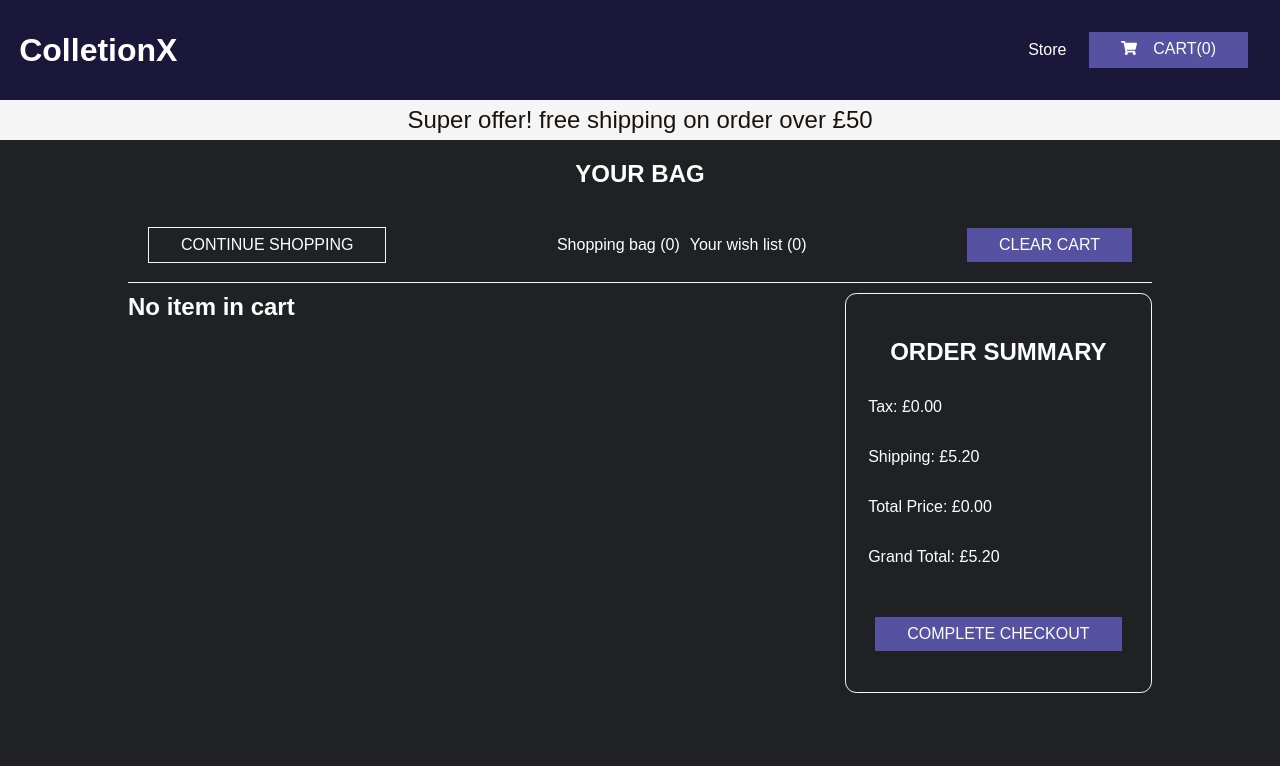
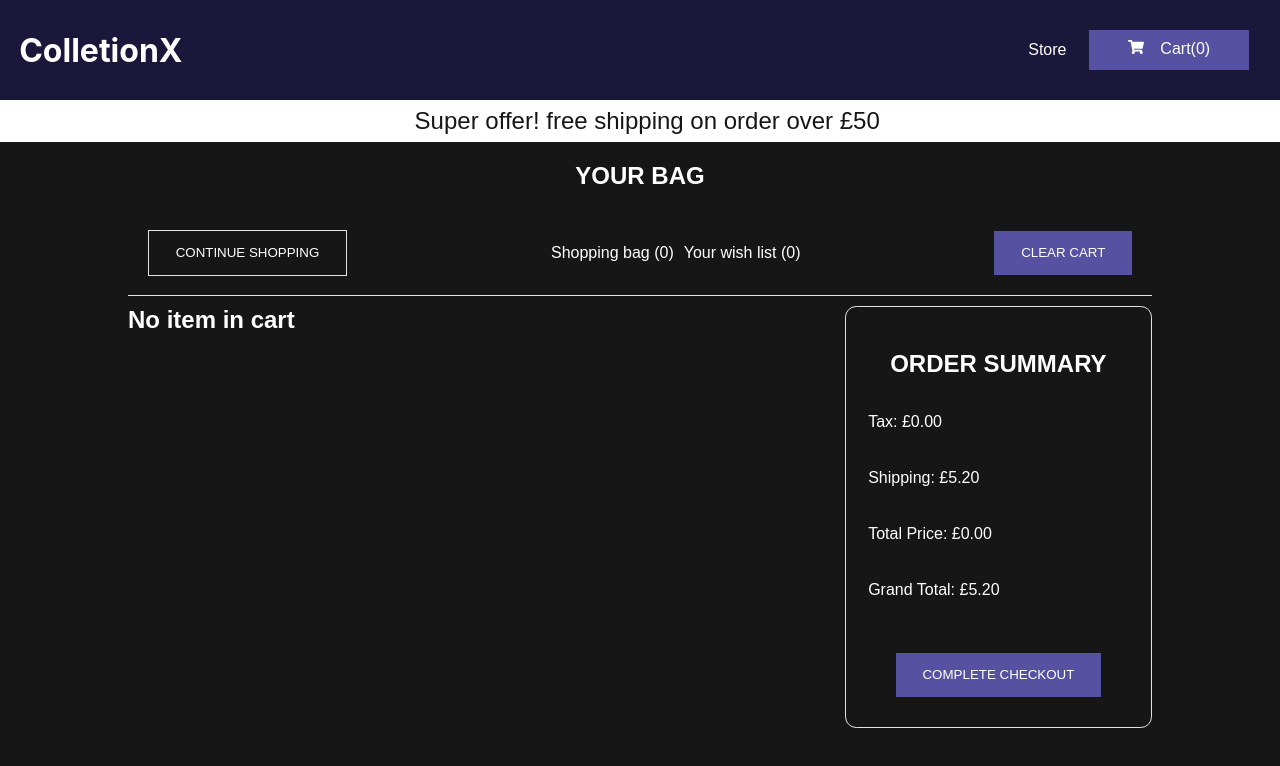
Before and after one commit to unaben/osc_tech_test, a React (Create React App) app: page /cart in a window 1280 px wide. Shown: the top 766 px of the page. Built offline with nearby package versions, Linux system fonts and the light colour scheme.

Commit message:
[master] fix style

```diff
--- a/src/App.css
+++ b/src/App.css
@@ -7,13 +7,75 @@
   font-family: "Urbanist", sans-serif;
 }
 
-body {
-  background-color: #202124 !important;
+:root {
+  --color-dark: #161616;
+  --color-dark1: #161616;
+  --color-ocean: #5652a1;
+  --color-grass: #3dd28d;
+  --color-snow: #ffffff;
+  --color-salmon: #830d0d;
+  --color-sun: #feee7d;
+  --color-alge: #7999a9;
+  --color-flower: #1b173a;
+  --color-smoke: #e4e4e4;
+
+  --borderRadius: 36px;
+
+  --font-face: -apple-system, BlinkMacSystemFont, "Segoe UI", Roboto, Helvetica,
+    Arial, sans-serif, "Apple Color Emoji", "Segoe UI Emoji", "Segoe UI Symbol";
 }
 
+body {
+  background-color: var(--color-dark1) !important;
+  min-height: 100vh;
+  font-family: var(--font-face);
+}
+
+h1 {
+  color: var(--color-snow);
+  font-family: var(--font-face);
+  font-size: 2rem;
+  font-weight: 700;
+}
+
+p {
+  color: var(--color-snow);
+  font-weight: 400;
+  line-height: 1.5;
+}
 
 button {
-  font-size: .1rem;
+  display: flex;
+  overflow: hidden;
+
+  height: fit-content;
+
+  cursor: pointer;
+  user-select: none;
+  text-align: center;
+  white-space: nowrap;
+  text-decoration: none !important;
+  text-transform: none;
+  text-transform: capitalize;
+
+  border: 0 none;
+
+  margin: 1.2rem 0rem;
+  padding: 1em 2em;
+
+  /* font-size: 1rem; */
+  font-weight: 500;
+  line-height: 1.3;
+
+  -webkit-appearance: none;
+  -moz-appearance: none;
+  appearance: none;
+
+  justify-content: center;
+  align-items: center;
+  /* flex: 0 0 160px; */
+  /*
+  box-shadow: 2px 5px 10px var(--color-smoke); */
 }
 
 .app-container {
@@ -40,31 +102,13 @@ button {
 
 .add-btn,
 .btn {
-  background: #5652a1;
-  padding: 0.5em 2em;
-  font-size: 1rem;
-  border: none;
-  outline: none;
-  cursor: pointer;
-  text-transform: uppercase;
-  margin: 1.2rem 0rem;
-  height: fit-content;
-  color: white;
+  background: var(--color-ocean);
+  color: var(--color-snow);
 }
 
 .add-btn:hover,
 .btn:hover {
   background-color: #3933b3;
-}
-
-.qty {
-  width: 150px;
-  height: 150px;
-  padding: 0.7em;
-  border-radius: 30%;
-  border: 1px solid black;
-  background-color: white;
-  color: black;
 }
 
 .mt {
@@ -76,7 +120,7 @@ button {
 }
 
 .qty-btn {
-  color: white;
+  color: var(--color-snow);
   font-size: 1.1rem;
   background-color: inherit;
   border: none;
@@ -85,7 +129,7 @@ button {
 }
 
 .bg {
-  border: 1px solid whitesmoke !important;
-  color: white !important;
+  border: 1px solid var(--color-smoke) !important;
+  color: var(--color-snow) !important;
   background: inherit;
 }
--- a/src/components/CartItems/CartItems.css
+++ b/src/components/CartItems/CartItems.css
@@ -1,6 +1,6 @@
 .cart-item-container {
   min-height: 100vh;
-  color: white;
+  color: var(--color-snow);
   max-width: 80%;
   margin: 0px auto;
   padding-bottom: 30px;
@@ -8,7 +8,7 @@
 
 .cart-item-frame {
   min-height: 120px;
-  border-bottom: 1px solid whitesmoke;
+  border-bottom: 1px solid var(--color-smoke);
   margin-bottom: 10px;
 }
 
@@ -26,11 +26,11 @@
 }
 
 .btn-container button:nth-child(1):hover {
-  background: rgb(47, 45, 45);
+  background: var(--color-dark);
 }
 
 .btn-container button a {
-  color: white;
+  color: var(--color-snow);
 }
 
 .cartList-container {
@@ -44,7 +44,7 @@
 }
 
 .clear-cart-btn:hover {
-  background-color: #830d0d;
+  background-color: var(--color-salmon);
 }
 
 @media only screen and (max-width: 960px) {
--- a/src/components/CartList/CartList.css
+++ b/src/components/CartList/CartList.css
@@ -2,14 +2,14 @@
   width: 100%;
   display: flex;
   padding: 1em;
-  border-bottom: 1px solid whitesmoke;
+  border-bottom: 1px solid var(--color-smoke);
 }
 
 .image-container {
   width: 200px;
   height: 200px;
   max-width: 200px;
-  background-color: white;
+  background-color: var(--smoke-snow);
 }
 
 .image-container img {
@@ -42,7 +42,7 @@
 }
 
 .delete-icon:hover {
-  color: #830d0d;
+  color: var(--color-salmon);
 }
 
 @media only screen and (max-width: 960px) {
--- a/src/components/Checkout/Checkout.css
+++ b/src/components/Checkout/Checkout.css
@@ -8,23 +8,25 @@
   height: 300px;
   max-width: 80%;
   width: 800px;
-  background-color: whitesmoke;
+  background-color: var(--color-snow);
   display: flex;
   justify-content: center;
   align-items: center;
   flex-direction: column;
   margin-top: 1rem;
-  padding: 0 0.6em;
+  padding: 0 1em;
 }
 
 .checkout-container p {
+  color: var(--color-dark);
   font-size: 2rem;
+  margin-bottom: 0.7rem;
 }
 
 .checkout-bg {
-  background: #191414 !important;
+  background: var(--color-dark) !important;
 }
 
 .checkout-frame button a {
-  color: white !important;
+  color: var(--color-snow) !important;
 }
--- a/src/components/Header/Header.css
+++ b/src/components/Header/Header.css
@@ -2,21 +2,33 @@
   display: flex;
   justify-content: space-between;
   min-height: 100px;
-  background: #1b173a;
-  color: white;
+  background: var(--color-flower);
+  color: var(--color-snow);
   padding: 0em 1.2em;
 }
 
 .header-container a {
-  color: white;
+  color: var(--color-snow);
+  font-size: 1rem;
 }
 
-.m {
-  margin: 0 0.8rem;
+.header-container button {
+  display: flex;
+  flex: 0 0 160px;
+  margin: 0 1.5rem 0 0.8rem;
+  padding: 0.7em 2em !important;
+}
+
+.header-container ul li {
+  margin: 0 0.7rem;
+}
+
+.header-container ul li a {
+  color: var(--color-snow);
 }
 
 .add-btn a {
-  color: white;
+  color: var(--color-snow);
   display: flex;
   justify-content: center;
 }
--- a/src/components/OrderSummary/OrderSummary.css
+++ b/src/components/OrderSummary/OrderSummary.css
@@ -4,7 +4,7 @@
 
 .order-frame {
   width: 100%;
-  border: 1px solid whitesmoke;
+  border: 1px solid var(--color-smoke);
   padding: 0.7em;
   border-radius: 0.7rem;
   min-height: 400px;
--- a/src/components/ProductDetail/ProductDetail.css
+++ b/src/components/ProductDetail/ProductDetail.css
@@ -3,7 +3,7 @@
 }
 
 .detail-container button a {
-  color: white;
+  color: var(--color-snow);
 }
 
 .product-text p span {
@@ -12,11 +12,11 @@
 
 .product-container {
   font-family: sans-serif;
-  margin: 10px auto;
+  margin: 0.7rem auto;
   width: 80%;
   display: flex;
-  color: white;
-  padding: 10px;
+  color: var(--color-snow);
+  padding: 0.7em;
 }
 
 .product-container img {
@@ -25,7 +25,7 @@
 }
 
 .product-text {
-  padding: 60px 0;
+  padding: 3.5em 0;
   line-height: 1.5;
   margin-left: 40px;
 }
@@ -39,21 +39,31 @@
   width: 70%;
   font-size: large;
   font-weight: 100;
-  margin: 30px 0;
+  margin: 1.8rem 0;
 }
 
-.btn-container {
+.btn-details-container {
   display: flex;
   justify-content: start;
+  width: fit-content;
 }
 
 .inc-btn,
 .dec-btn {
-  padding: 10px;
-  font-size: 18px;
+  padding: 0.7em;
+  font-size: 1.1rem;
   border: none;
   outline: none;
   cursor: pointer;
+  background-color: var(--color-snow);
+}
+
+.qty {
+  padding: 0.7em;
+  border-radius: 30%;
+  border: 1px solid var(--color-dark);
+  background-color: var(--color-snow);
+  color: var(--color-dark);
 }
 
 @media only screen and (max-width: 900px) {
--- a/src/components/ProductsList/ProductsList.css
+++ b/src/components/ProductsList/ProductsList.css
@@ -12,13 +12,13 @@
 
 .card {
   width: 300px;
-  border: 1px solid black;
+  border: 1px solid var(--color-dark);
   border-radius: 0.3rem;
   overflow: hidden;
   padding: 0.7em;
   margin-top: 1.2rem;
-  background-color: #5652a1;
-  color: white;
+  background-color: var(--color-ocean);
+  color: var(--color-snow);
 }
 
 .card-image img {
@@ -33,6 +33,6 @@
 }
 
 .card-text a {
-  color: whitesmoke;
+  color: var(--color-smoke);
   font-size: 1.5rem;
 }
--- a/src/components/PromoText/PromoText.css
+++ b/src/components/PromoText/PromoText.css
@@ -1,12 +1,16 @@
 .promo-text-container {
+  display: flex;
+  justify-content: center;
+  align-items: center;
   min-height: 2.5rem;
   min-height: 2.5rem;
   width: 100%;
-  background: whitesmoke;
-  color: #1a1212;
+  background: var(--color-snow);
   padding: 0.2em 0em;
 }
 
 .promo-text-container p {
+  color: var(--color-dark);
   font-size: 1.5rem;
+  padding-left: 0.9rem;
 }
```
